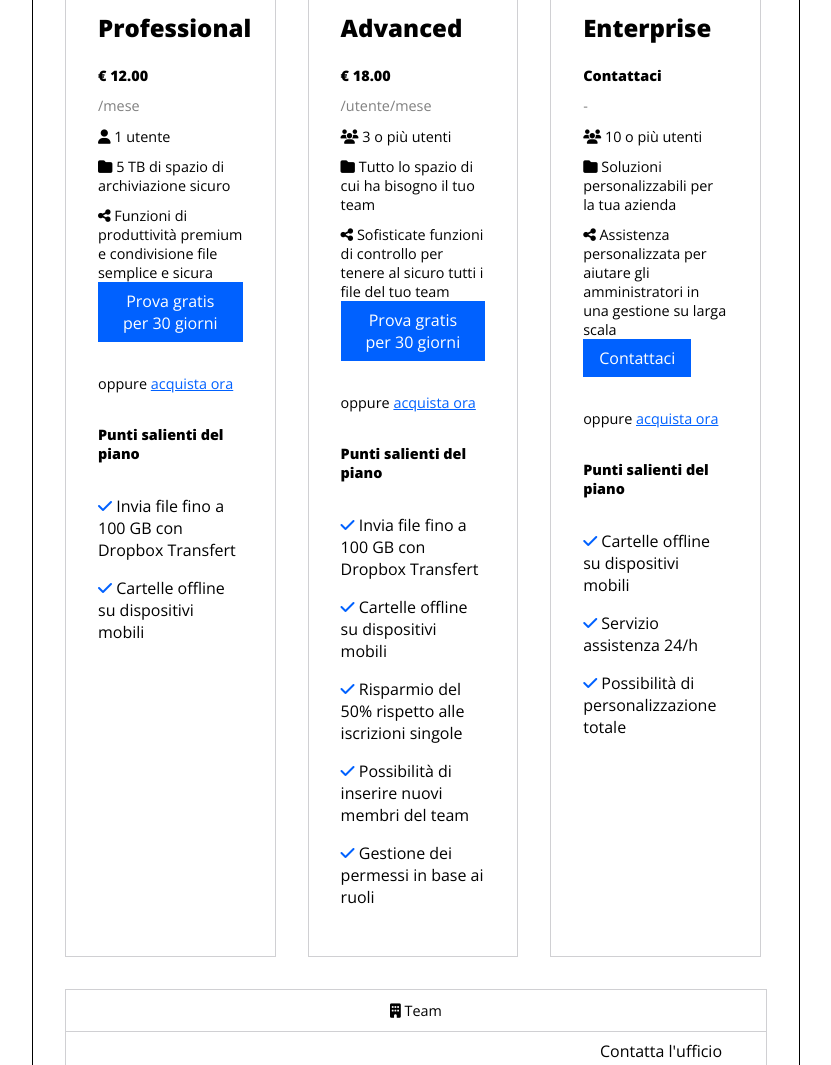
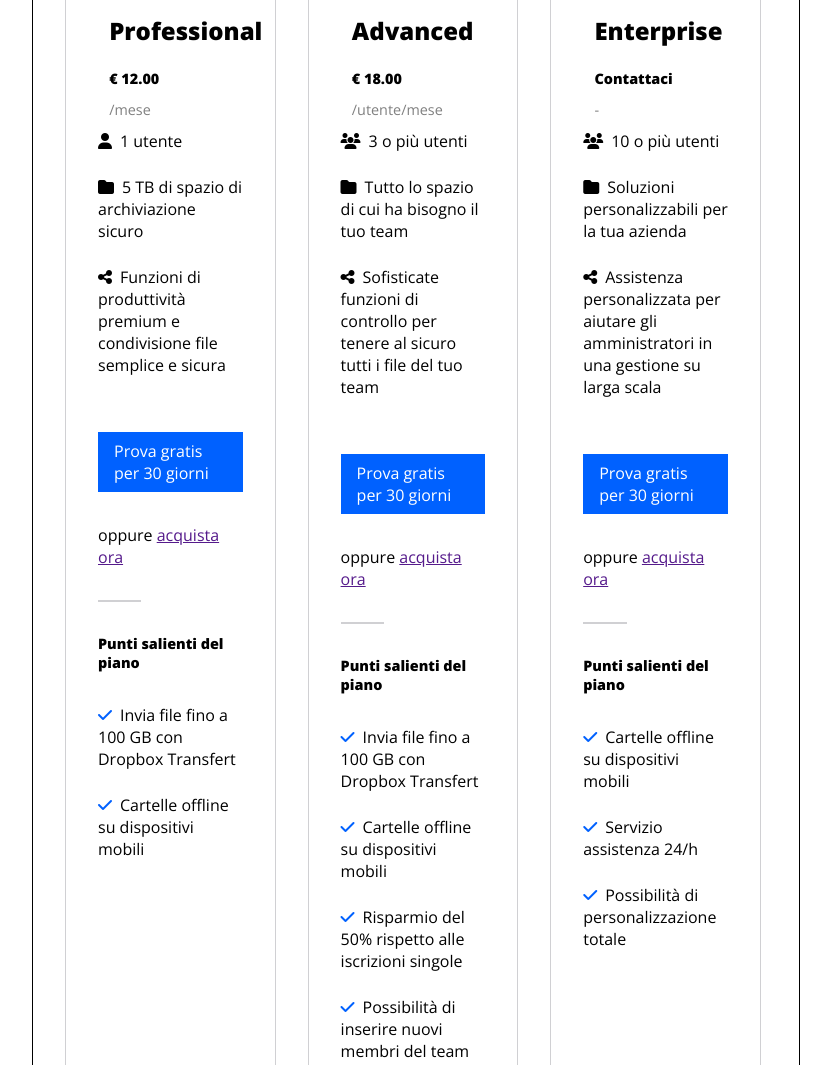
Before and after one commit to ludovicaghemo/htmlcss-dropbox, a plain HTML site: page index.html in a window 1280 px wide. Shown: the part 1189-2254 px from the top of the page, without its empty margins (224-1055 px from the left). Drawn offline with nearby package versions, Linux system fonts and the light colour scheme.

Commit message:
fix: business plans sections - work in progress

```diff
--- a/css/style.css
+++ b/css/style.css
@@ -25,17 +25,14 @@ ul {
     list-style-type: none;
 }
 
-nav, a {
+nav a {
     text-decoration: none;
     color: inherit;
     text-align: center;
 }
 
-/* a {
-    color: inherit;
-    text-decoration: inherit;
-    text-align: inherit;
-} */
+
+/* COMMON */
 
 h1 {
     text-align: left;
@@ -46,6 +43,7 @@ h1 {
 h2 {
     text-align: left;
     font-size: 2rem;
+    margin-bottom: 1.5rem;
 }
 
 h3 {
@@ -54,7 +52,7 @@ h3 {
 }
 
 h4 {
-    padding: 2rem 0;
+    /* padding: 2rem 0; */
     font-size: .9rem;
 }
 
@@ -62,9 +60,6 @@ section {
     /* debug */
     margin-top: 2rem;
 }
-
-
-/* COMMON */
 
 .large-container {
     width: 80%;
@@ -183,12 +178,10 @@ nav {
     padding-top: 4rem;
 }
 
-.cancel {
-    padding: 2rem 0;
-}
-
 .arrow {
     font-size: 3rem;
+    text-decoration: none;
+    color: black;
 }
 
 /* MAIN */
@@ -200,7 +193,6 @@ nav {
 
 .invoicing {
     text-align: left;
-    padding-top: 2rem;
 }
 
 .space-between {
@@ -230,6 +222,14 @@ nav {
     padding: 2rem;
 }
 
+.business-col-content li {
+    margin-bottom: 1.5rem;
+}
+
+
+.offer-name {
+    padding: .7rem;
+}
 
 .offer-price {
     font-size: .9rem;
@@ -242,36 +242,14 @@ nav {
     padding-top: .7rem;
 }
 
-.offer-details {
-    font-size: .9rem;
+li i {
+    margin-right: .5rem;
 }
 
-.offer-detail {
-    padding-top: .7rem;
-}
-
-/* .trial-30 {
-    margin-top: 2rem;
-    text-align: center;
-    font-size: .9rem;
-} */
-
-.try-buy {
-    padding-top: 2rem;
-    font-size: .9rem;
-}
-
-.buy {
-    color: #0061ff;
-    text-decoration: underline;
-}
-
-.buy:active {
-    color: #530db0;
-}
-
-.salienti li {
-    padding-bottom: 1rem;
+.divider {
+    width: 30%;
+    border: 1px solid var(--bd-color);
+    margin: 2rem 0;
 }
 
 .enterprise {
@@ -281,7 +259,7 @@ nav {
 
 .enterprise-content {
     padding: 2rem;
-}
+} */
 
 .large-column-60 {
     width: 60%;
--- a/index.html
+++ b/index.html
@@ -105,26 +105,28 @@
                         <div class="business-col">
                             <div class="customer-type"><i class="fa-solid fa-user" style="color: #000000;"></i> Singolo</div>
                             <div class="business-col-content">
+                                <div class="offer-details">
                                     <div class="offer-name">
                                         <h3>Professional</h3>
                                         <p class="offer-price"><strong>€ 12.00</strong></p>
                                         <p class="offer-conditions">/mese</p>
                                     </div>
-                                <div class="offer-details">
-                                    <p class="offer-detail"><i class="fa-solid fa-user" style="color: #000000;"></i> 1 utente</p>
-                                    <p class="offer-detail"><i class="fa-solid fa-folder" style="color: #000000;"></i> 5 TB di spazio di archiviazione sicuro</p>
-                                    <p class="offer-detail"><i class="fa-solid fa-share-nodes" style="color: #000000;"></i> Funzioni di produttività premium e condivisione file semplice e sicura</p>
+                                        <ul>
+                                            <li><i class="fa-solid fa-user" style="color: #000000;"></i><span>1 utente</span></li>
+                                            <li><i class="fa-solid fa-folder" style="color: #000000;"></i><span>5 TB di spazio di archiviazione sicuro</span></li>
+                                            <li><i class="fa-solid fa-share-nodes" style="color: #000000;"></i><span>Funzioni di produttività premium e condivisione file semplice e sicura</span></li>
+                                        </ul>
                                 </div>
-                                <a class="btn btn-blue trial-30" href="">Prova gratis per 30 giorni</a>
-                                <div class="try-buy">
-                                    <span>oppure</span>
-                                    <a class="buy" href="">acquista ora</a>
-                                </div>
+                                <a class="btn btn-blue mt-2 mb-2" href="">Prova gratis per 30 giorni</a>
+                                <p>oppure <a href="">acquista ora</a></p>
+
+                                <hr class="divider">
+
                                 <div class="salienti">
-                                    <h4>Punti salienti del piano</h4>
+                                    <h4 class="mt-2 mb-2">Punti salienti del piano</h4>
                                     <ul>
-                                    <li><i class="fa-sharp fa-solid fa-check" style="color: #0061ff;"></i> Invia file fino a 100 GB con Dropbox Transfert</li>
-                                    <li><i class="fa-sharp fa-solid fa-check" style="color: #0061ff;"></i> Cartelle offline su dispositivi mobili</li>
+                                    <li><i class="fa-sharp fa-solid fa-check" style="color: #0061ff;"></i><span>Invia file fino a 100 GB con Dropbox Transfert</span></li>
+                                    <li><i class="fa-sharp fa-solid fa-check" style="color: #0061ff;"></i><span>Cartelle offline su dispositivi mobili</span></li>
                                     </ul>
                                 </div>
                             </div>
@@ -133,58 +135,62 @@
                         <div class="business-col">
                             <div class="customer-type"><i class="fa-solid fa-users" style="color: #000000;"></i> Team</div>
                             <div class="business-col-content">
+                                <div>
                                     <div class="offer-name">
                                         <h3>Advanced</h3>
                                         <p class="offer-price"><strong>€ 18.00</strong></p>
                                         <p class="offer-conditions">/utente/mese</p>
                                     </div>
-                                <div class="offer-details">
-                                    <p class="offer-detail"><i class="fa-solid fa-users" style="color: #000000;"></i> 3 o più utenti</p>
-                                    <p class="offer-detail"><i class="fa-solid fa-folder" style="color: #000000;"></i> Tutto lo spazio di cui ha bisogno il tuo team</p>
-                                    <p class="offer-detail"><i class="fa-solid fa-share-nodes" style="color: #000000;"></i> Sofisticate funzioni di controllo per tenere al sicuro tutti i file del tuo team</p>
+                                        <ul>
+                                            <li><i class="fa-solid fa-users" style="color: #000000;"></i><span>3 o più utenti</span></li>
+                                            <li><i class="fa-solid fa-folder" style="color: #000000;"></i><span>Tutto lo spazio di cui ha bisogno il tuo team</span></li>
+                                            <li><i class="fa-solid fa-share-nodes" style="color: #000000;"></i><span>Sofisticate funzioni di controllo per tenere al sicuro tutti i file del tuo team</span></li>
+                                        </ul>
                                 </div>
-                                <a class="btn btn-blue trial-30" href="">Prova gratis per 30 giorni</a>
-                                <div class="try-buy">
-                                    <span>oppure</span>
-                                    <a class="buy" href="">acquista ora</a>
-                                </div>
+                                <a class="btn btn-blue mt-2 mb-2" href="">Prova gratis per 30 giorni</a>
+                                <p>oppure <a href="">acquista ora</a></p>
+
+                                <hr class="divider">
+
                                 <div class="salienti">
-                                    <h4>Punti salienti del piano</h4>
+                                    <h4 class="mt-2 mb-2">Punti salienti del piano</h4>
                                     <ul>
-                                        <li><i class="fa-sharp fa-solid fa-check" style="color: #0061ff;"></i> Invia file fino a 100 GB con Dropbox Transfert</li>
-                                        <li><i class="fa-sharp fa-solid fa-check" style="color: #0061ff;"></i> Cartelle offline su dispositivi mobili</li>
-                                        <li><i class="fa-sharp fa-solid fa-check" style="color: #0061ff;"></i> Risparmio del 50% rispetto alle iscrizioni singole</li>
-                                        <li><i class="fa-sharp fa-solid fa-check" style="color: #0061ff;"></i> Possibilità di inserire nuovi membri del team</li>
-                                        <li><i class="fa-sharp fa-solid fa-check" style="color: #0061ff;"></i> Gestione dei permessi in base ai ruoli</li>
+                                    <li><i class="fa-sharp fa-solid fa-check" style="color: #0061ff;"></i><span>Invia file fino a 100 GB con Dropbox Transfert</span></li>
+                                    <li><i class="fa-sharp fa-solid fa-check" style="color: #0061ff;"></i><span>Cartelle offline su dispositivi mobili</span></li>
+                                    <li><i class="fa-sharp fa-solid fa-check" style="color: #0061ff;"></i><span>Risparmio del 50% rispetto alle iscrizioni singole</span></li>
+                                    <li><i class="fa-sharp fa-solid fa-check" style="color: #0061ff;"></i><span>Possibilità di inserire nuovi membri del team</span></li>
+                                    <li><i class="fa-sharp fa-solid fa-check" style="color: #0061ff;"></i><span>Gestione dei permessi in base ai ruoli</span></li>
                                     </ul>
                                 </div>
                             </div>
                         </div>
                         <!-- Enterprise Plan -->
                         <div class="business-col">
-                            <div class="customer-type"><i class="fa-sharp fa-solid fa-building" style="color: #000000;"></i> Azienda</div>
+                            <div class="customer-type"><i class="fa-sharp fa-solid fa-building" style="color: #000000;"></i>Azienda</div>
                             <div class="business-col-content">
+                                <div>
                                     <div class="offer-name">
                                         <h3>Enterprise</h3>
                                         <p class="offer-price"><strong>Contattaci</strong></p>
                                         <p class="offer-conditions">-</p>
                                     </div>
-                                <div class="offer-details">
-                                    <p class="offer-detail"><i class="fa-solid fa-users" style="color: #000000;"></i> 10 o più utenti</p>
-                                    <p class="offer-detail"><i class="fa-solid fa-folder" style="color: #000000;"></i> Soluzioni personalizzabili per la tua azienda</p>
-                                    <p class="offer-detail"><i class="fa-solid fa-share-nodes" style="color: #000000;"></i> Assistenza personalizzata per aiutare gli amministratori in una gestione su larga scala</p>
+                                        <ul>
+                                            <li><i class="fa-solid fa-users" style="color: #000000;"></i><span>10 o più utenti</span></li>
+                                            <li><i class="fa-solid fa-folder" style="color: #000000;"></i><span>Soluzioni personalizzabili per la tua azienda</span></li>
+                                            <li><i class="fa-solid fa-share-nodes" style="color: #000000;"></i><span>Assistenza personalizzata per aiutare gli amministratori in una gestione su larga scala</span></li>
+                                        </ul>
                                 </div>
-                                <a class="btn btn-blue trial-30" href="">Contattaci</a>
-                                <div class="try-buy">
-                                    <span>oppure</span>
-                                    <a class="buy" href="">acquista ora</a>
-                                </div>
+                                <a class="btn btn-blue mt-2 mb-2" href="">Prova gratis per 30 giorni</a>
+                                <p>oppure <a href="">acquista ora</a></p>
+
+                                <hr class="divider">
+
                                 <div class="salienti">
-                                    <h4>Punti salienti del piano</h4>
+                                    <h4 class="mt-2 mb-2">Punti salienti del piano</h4>
                                     <ul>
-                                    <li><i class="fa-sharp fa-solid fa-check" style="color: #0061ff;"></i> Cartelle offline su dispositivi mobili</li>
-                                    <li><i class="fa-sharp fa-solid fa-check" style="color: #0061ff;"></i> Servizio assistenza 24/h</li>
-                                    <li><i class="fa-sharp fa-solid fa-check" style="color: #0061ff;"></i> Possibilità di personalizzazione totale</li>
+                                        <li><i class="fa-sharp fa-solid fa-check" style="color: #0061ff;"></i><span>Cartelle offline su dispositivi mobili</span></li>
+                                        <li><i class="fa-sharp fa-solid fa-check" style="color: #0061ff;"></i><span>Servizio assistenza 24/h</span></li>
+                                        <li><i class="fa-sharp fa-solid fa-check" style="color: #0061ff;"></i><span>Possibilità di personalizzazione totale</span></li>
                                     </ul>
                                 </div>
                             </div>
@@ -200,12 +206,12 @@
                         <div class="large-column">
                             <div class="enterprise-content">
                                 <h3>Enterprise</h3>
-                                <h4>Contatta l'ufficio vendite per i prezzi</h4>
+                                <h4 class="mb-2">Contatta l'ufficio vendite per i prezzi</h4>
                                 <p>Soluzioni personalizzate e supporto su misura per aiutare i professionisti IT nella gestione su qualsiasi scala</p>
                             </div>
                         </div>
                         <div class="small-column">
-                            <a class="btn trial-30" href="">Contatta l'ufficio vendite</a>
+                            <a class="btn btn-blue mt-2" href="">Contatta l'ufficio vendite</a>
                         </div>
                     </div>
                 </div>
```
Lines whose indentation alone changed are shown as unchanged.
